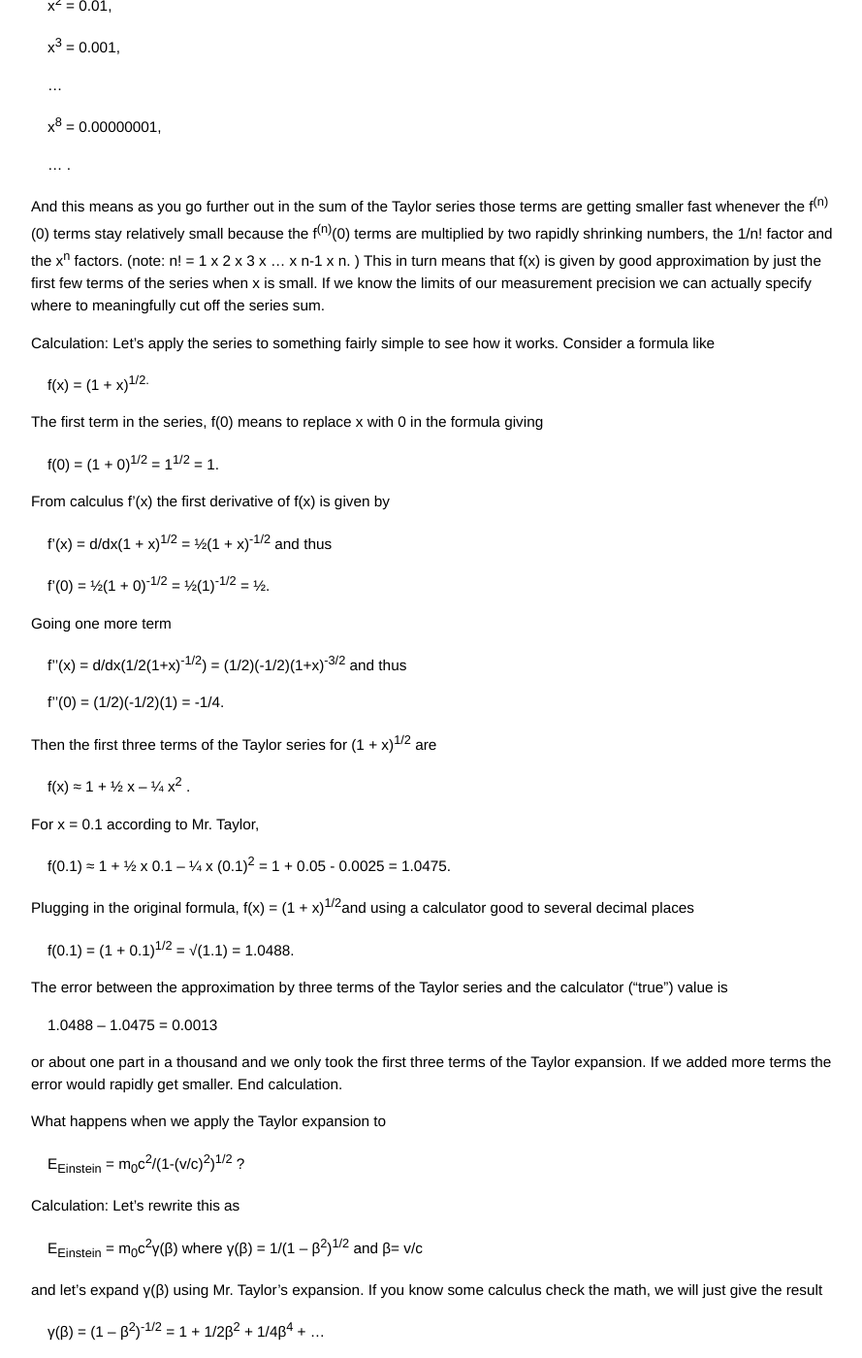
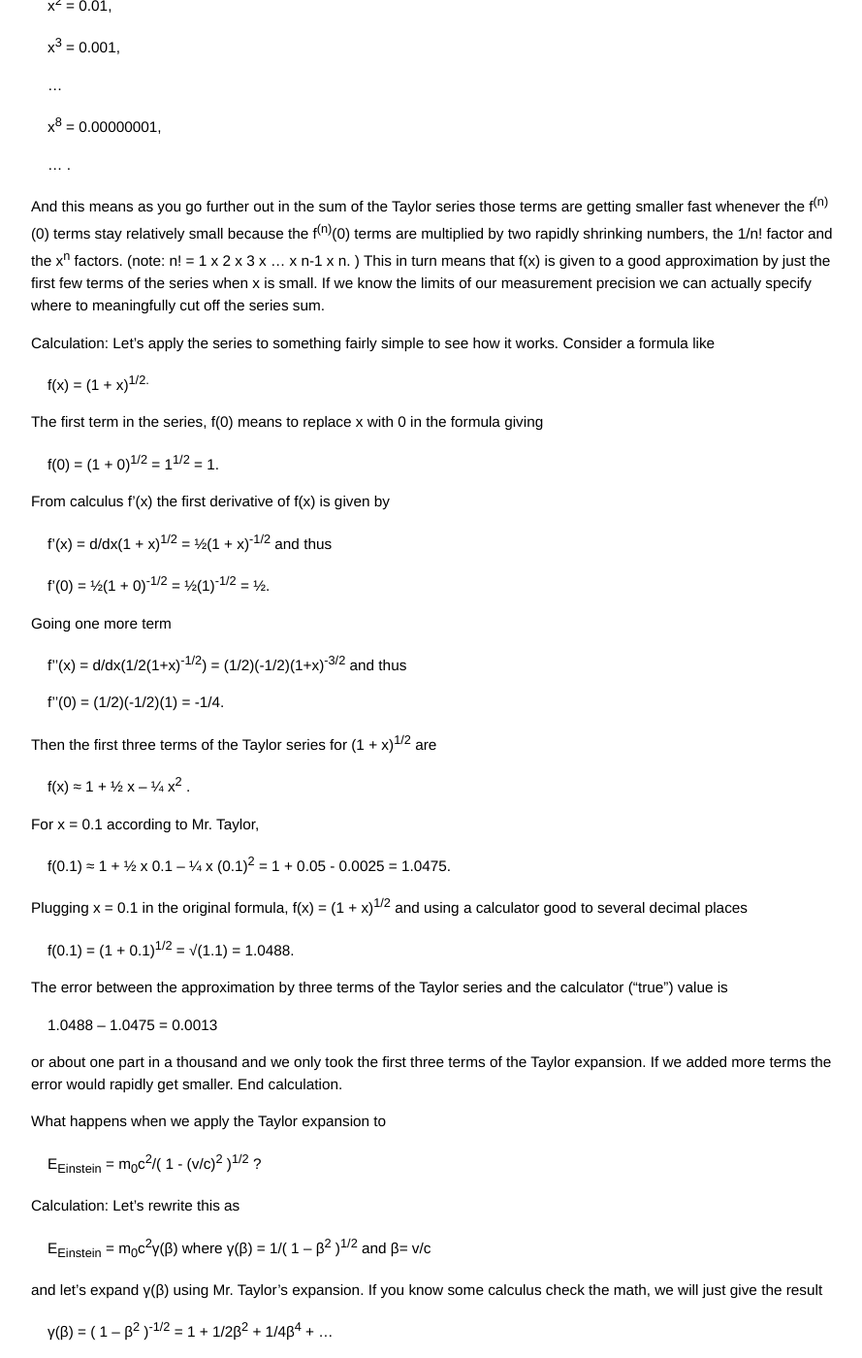
Before and after one commit to grbfacet/facet, a Jekyll site: the page built from tutorial.md, in a window 1280 px wide and 1400 px high, scrolled down 17084 px. Shown: the whole window at 97% size, without its empty margins (193-1082 px from the left). Built offline with Jekyll 4.4.1, drawn with Linux system fonts in a browser that asks for light colours.

Commit message:
Update tutorial.md

```diff
--- a/tutorial.md
+++ b/tutorial.md
@@ -425,7 +425,7 @@ The nice thing for us about Mr. Taylor’s series can be seen if you consider a
 
 <span class="eq">… .
 
-And this means as you go further out in the sum of the Taylor series those terms are getting smaller fast whenever the f<sup>(n)</sup>(0) terms stay relatively small because the f<sup>(n)</sup>(0) terms are multiplied by two rapidly shrinking numbers, the 1/n! factor and the x<sup>n</sup> factors. (note: n! = 1 x 2 x 3 x ... x n-1 x n. ) This in turn means that f(x) is given by good approximation by just the first few terms of the series when x is small. If we know the limits of our measurement precision we can actually specify where to meaningfully cut off the series sum.
+And this means as you go further out in the sum of the Taylor series those terms are getting smaller fast whenever the f<sup>(n)</sup>(0) terms stay relatively small because the f<sup>(n)</sup>(0) terms are multiplied by two rapidly shrinking numbers, the 1/n! factor and the x<sup>n</sup> factors. (note: n! = 1 x 2 x 3 x ... x n-1 x n. ) This in turn means that f(x) is given to a good approximation by just the first few terms of the series when x is small. If we know the limits of our measurement precision we can actually specify where to meaningfully cut off the series sum.
 
 Calculation: Let’s apply the series to something fairly simple to see how it works. Consider a formula like
 
@@ -455,7 +455,7 @@ For x = 0.1 according to Mr. Taylor,
 
 <span class="eq">f(0.1) ≈  1 + ½ x 0.1 – ¼ x (0.1)<sup>2</sup> = 1 + 0.05 - 0.0025 = 1.0475.</span>
 
-Plugging in the original formula, f(x) = (1 + x)<sup>1/2</sup>and using a calculator good to several decimal places
+Plugging x = 0.1 in the original formula, f(x) = (1 + x)<sup>1/2</sup> and using a calculator good to several decimal places
 
 <span class="eq">f(0.1) =  (1 + 0.1)<sup>1/2</sup> = √(1.1) = 1.0488.</span>
 
@@ -468,15 +468,15 @@ or about one part in a thousand and we only took the first three terms of the Ta
 
 What happens when we apply the Taylor expansion to
 
-<span class="eq">E<sub>Einstein</sub> = m<sub>0</sub>c<sup>2</sup>/(1-(v/c)<sup>2</sup>)<sup>1/2</sup> ?</span>
+<span class="eq">E<sub>Einstein</sub> = m<sub>0</sub>c<sup>2</sup>/( 1 - (v/c)<sup>2</sup> )<sup>1/2</sup> ?</span>
 
 Calculation: Let’s rewrite this as
 
-<span class="eq">E<sub>Einstein</sub> = m<sub>0</sub>c<sup>2</sup>γ(β) where γ(β) = 1/(1 – β<sup>2</sup>)<sup>1/2</sup> and β= v/c</span>
+<span class="eq">E<sub>Einstein</sub> = m<sub>0</sub>c<sup>2</sup>γ(β) where γ(β) = 1/( 1 – β<sup>2</sup> )<sup>1/2</sup> and β= v/c</span>
 
 and let’s expand γ(β) using Mr. Taylor’s expansion. If you know some calculus check the math, we will just give the result
 
-<span class="eq">γ(β) = (1 – β<sup>2</sup>)<sup>-1/2</sup> = 1 + 1/2β<sup>2</sup> + 1/4β<sup>4</sup> + …</span>
+<span class="eq">γ(β) = ( 1 – β<sup>2</sup> )<sup>-1/2</sup> = 1 + 1/2β<sup>2</sup> + 1/4β<sup>4</sup> + …</span>
 
 Now let’s plug in
 
```
